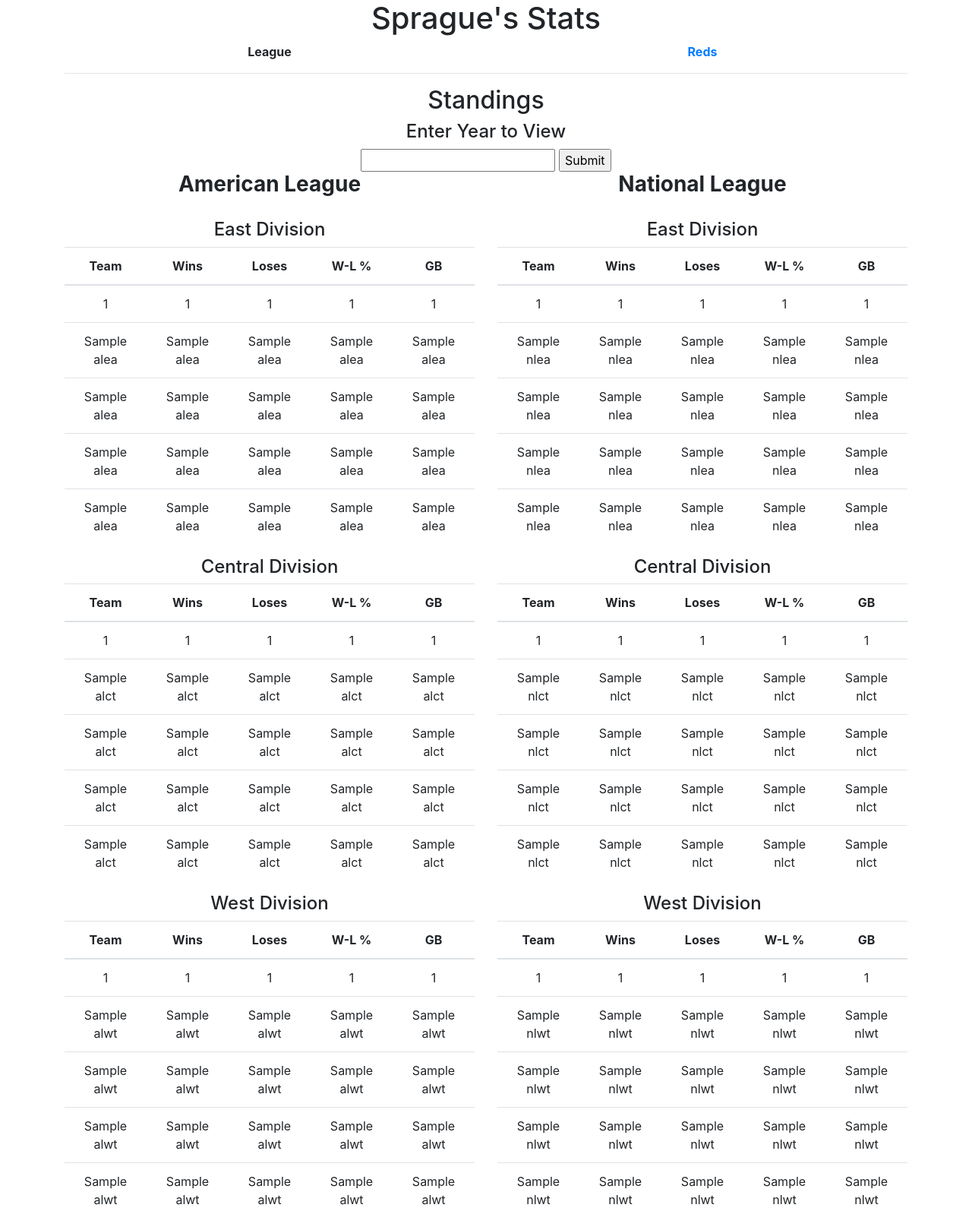
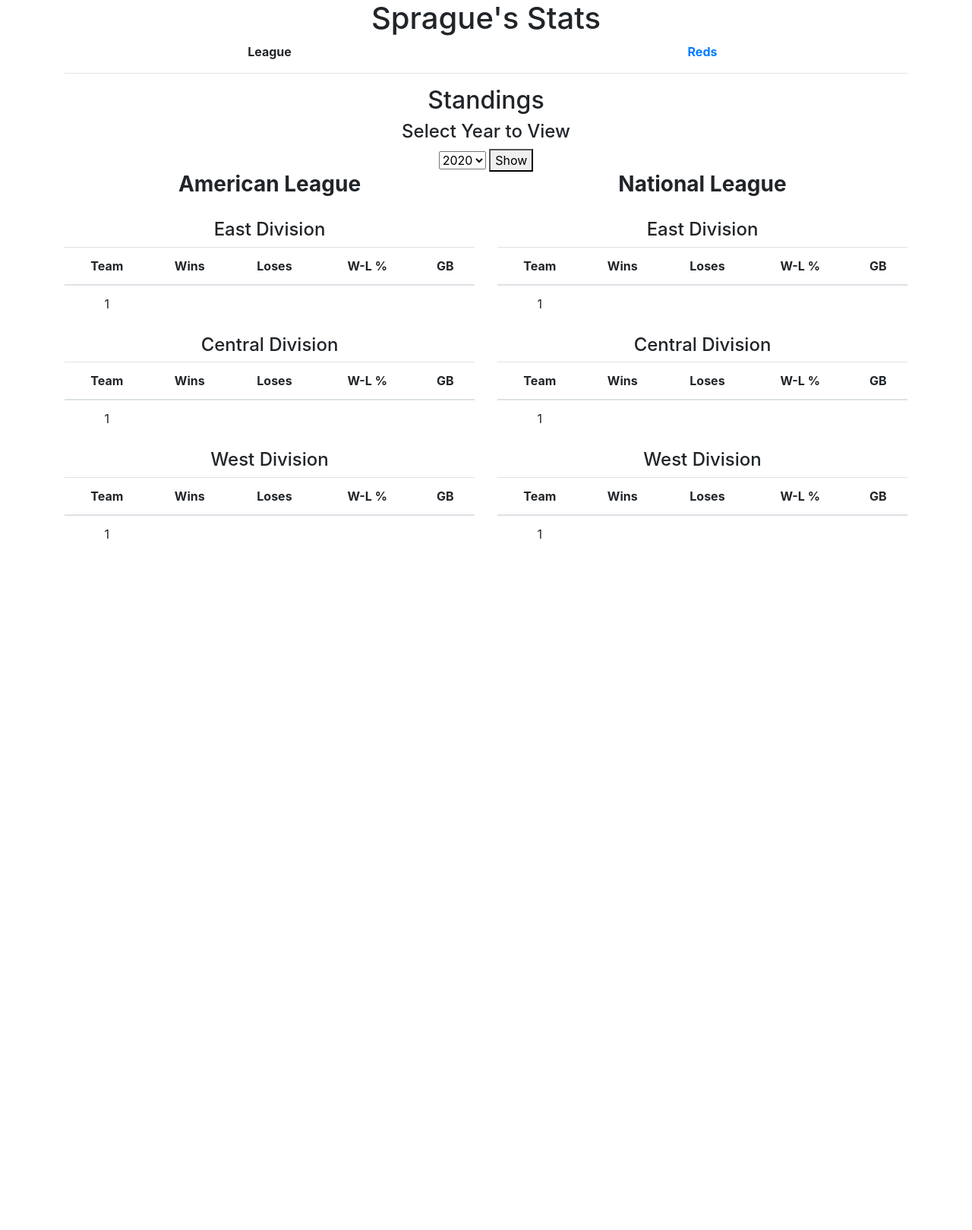
Before and after one commit to z-sprague/Baseball-Statistics, a Flask app: template templates/index.html in a window 1280 px wide. Shown: the top 1619 px of the page at 76% size. After the commit the page ends 709 px from the top, so only its background shows below. Run offline with Flask 2, Linux system fonts and the light colour scheme; the template is opened without the code that fills it: most values are stand-ins (such as "Sample title", 1, 10 or a date in 2020); a map, chart or similar area stays blank; some libraries are stand-ins or nearby versions.

Commit message:
Multiple Improvements
Add the abilty to view records back to 1969.

```diff
--- a/app.py
+++ b/app.py
@@ -1,16 +1,44 @@
 from flask import Flask, render_template, jsonify, request
 from random import sample
-from functions import alea_data, alct_data, alwt_data, nlea_data, nlct_data, nlwt_data
+from functions import get_data
 
 app = Flask(__name__)
 
 
-@app.route('/')
+@app.route('/', methods=['GET'])
 def chart():
-    return render_template('index.html',
-                           alea_data=alea_data, alct_data=alct_data,
-                           nlea_data=nlea_data, nlct_data=nlct_data,
-                           alwt_data=alwt_data, nlwt_data=nlwt_data)
+    alct_data = None
+    nlct_data = None
+    years = []
+    for i in range(2019, 1968, -1):
+        years.append(i)
+    if request.args.get('years') is None:
+        year = 2019
+    else:
+        year = int(request.args.get('years'))
+
+    alea_data = get_data(year, 0)
+
+    if year > 1993:
+        alct_data = get_data(year, 1)
+        alwt_data = get_data(year, 2)
+        nlea_data = get_data(year, 3)
+        nlct_data = get_data(year, 4)
+        nlwt_data = get_data(year, 5)
+    else:
+        alwt_data = get_data(year, 1)
+        nlea_data = get_data(year, 2)
+        nlwt_data = get_data(year, 3)
+
+    # alea_data = alea_stats(year)
+    # alwt_data = alwt_stats(year)
+    # nlea_data = nlea_stats(year)
+    # nlwt_data = nlwt_stats(year)
+
+    return render_template('index.html', years=years, year=year,
+                           alea_data=alea_data, nlea_data=nlea_data,
+                           alwt_data=alwt_data, nlwt_data=nlwt_data,
+                           alct_data=alct_data, nlct_data=nlct_data)
 
 
 @app.route('/data')
--- a/templates/index.html
+++ b/templates/index.html
@@ -6,7 +6,6 @@
 <script src="https://cdnjs.cloudflare.com/ajax/libs/Chart.js/2.7.2/Chart.js"></script>
 <link rel="stylesheet" href="https://stackpath.bootstrapcdn.com/bootstrap/4.4.1/css/bootstrap.min.css"
       integrity="sha384-Vkoo8x4CGsO3+Hhxv8T/Q5PaXtkKtu6ug5TOeNV6gBiFeWPGFN9MuhOf23Q9Ifjh" crossorigin="anonymous">
-<link rel="stylesheet" href="../static/fontawesome.min.css">
 <link rel="stylesheet" href="../static/style.css"/>
 <title>MLB Stats</title>
 </head>
@@ -20,10 +19,15 @@
     <hr>
     <h2 class="text-center">Standings</h2>
     <div class="text-center">
-        <h4>Enter Year to View</h4>
-        <input name="st_input"/>
-        <input type="submit"/>
-
+        <h4>Select Year to View</h4>
+        <form method="get">
+            <select name="years" method="GET" action="/">
+                {% for year in years %}
+                    <option value="{{ year }}" SELECTED>{{ year }}</option>
+                {% endfor %}
+            </select>
+            <button type="submit">Show</button>
+        </form>
     </div>
     <div class="row">
         <div class="col-md-6 text-center">
@@ -40,22 +44,16 @@
                 </tr>
                 </thead>
                 <tbody>
-                {% for i in range(0, 5) %}
-                    {% set j = 0 %}
+                {% for i in range(alea_data|count) %}
                     <tr>
-                        <td>{{ alea_data[j][i] }}</td>
-                        {% set j = j + 1 %}
-                        <td>{{ alea_data[j][i] }}</td>
-                        {% set j = j + 1 %}
-                        <td>{{ alea_data[j][i] }}</td>
-                        {% set j = j + 1 %}
-                        <td>{{ alea_data[j][i] }}</td>
-                        {% set j = j + 1 %}
-                        <td>{{ alea_data[j][i] }}</td>
+                        {% for j in range(alea_data|count) %}
+                            <td>{{ alea_data[i][j] }}</td>
+                        {% endfor %}
                     </tr>
                 {% endfor %}
                 </tbody>
             </table>
+            {% if year > 1993 %}
                 <h4>Central Division</h4>
                 <table class="table" cellpadding="10px">
                     <thead>
@@ -68,22 +66,16 @@
                     </tr>
                     </thead>
                     <tbody>
-                {% for i in range(0, 5) %}
-                    {% set j = 0 %}
+                    {% for i in range(alct_data|count) %}
                         <tr>
-                        <td>{{ alct_data[j][i] }}</td>
-                        {% set j = j + 1 %}
-                        <td>{{ alct_data[j][i] }}</td>
-                        {% set j = j + 1 %}
-                        <td>{{ alct_data[j][i] }}</td>
-                        {% set j = j + 1 %}
-                        <td>{{ alct_data[j][i] }}</td>
-                        {% set j = j + 1 %}
-                        <td>{{ alct_data[j][i] }}</td>
+                            {% for j in range(alct_data|count) %}
+                                <td>{{ alct_data[i][j] }}</td>
+                            {% endfor %}
                         </tr>
                     {% endfor %}
                     </tbody>
                 </table>
+            {% endif %}
             <h4>West Division</h4>
             <table class="table" cellpadding="10px">
                 <thead>
@@ -96,18 +88,11 @@
                 </tr>
                 </thead>
                 <tbody>
-                {% for i in range(0, 5) %}
-                    {% set j = 0 %}
+                {% for i in range(alwt_data|count) %}
                     <tr>
-                        <td>{{ alwt_data[j][i] }}</td>
-                        {% set j = j + 1 %}
-                        <td>{{ alwt_data[j][i] }}</td>
-                        {% set j = j + 1 %}
-                        <td>{{ alwt_data[j][i] }}</td>
-                        {% set j = j + 1 %}
-                        <td>{{ alwt_data[j][i] }}</td>
-                        {% set j = j + 1 %}
-                        <td>{{ alwt_data[j][i] }}</td>
+                        {% for j in range(alwt_data|count) %}
+                            <td>{{ alwt_data[i][j] }}</td>
+                        {% endfor %}
                     </tr>
                 {% endfor %}
                 </tbody>
@@ -129,22 +114,16 @@
                 </tr>
                 </thead>
                 <tbody>
-                {% for i in range(0, 5) %}
-                    {% set j = 0 %}
+                {% for i in range(nlea_data|count) %}
                     <tr>
-                        <td>{{ nlea_data[j][i] }}</td>
-                        {% set j = j + 1 %}
-                        <td>{{ nlea_data[j][i] }}</td>
-                        {% set j = j + 1 %}
-                        <td>{{ nlea_data[j][i] }}</td>
-                        {% set j = j + 1 %}
-                        <td>{{ nlea_data[j][i] }}</td>
-                        {% set j = j + 1 %}
-                        <td>{{ nlea_data[j][i] }}</td>
+                        {% for j in range(nlea_data|count) %}
+                            <td>{{ nlea_data[i][j] }}</td>
+                        {% endfor %}
                     </tr>
                 {% endfor %}
                 </tbody>
             </table>
+            {% if year > 1993 %}
                 <h4>Central Division</h4>
                 <table class="table" cellpadding="10px">
                     <thead>
@@ -157,22 +136,16 @@
                     </tr>
                     </thead>
                     <tbody>
-                {% for i in range(0, 5) %}
-                    {% set j = 0 %}
+                    {% for i in range(nlct_data|count) %}
                         <tr>
-                        <td>{{ nlct_data[j][i] }}</td>
-                        {% set j = j + 1 %}
-                        <td>{{ nlct_data[j][i] }}</td>
-                        {% set j = j + 1 %}
-                        <td>{{ nlct_data[j][i] }}</td>
-                        {% set j = j + 1 %}
-                        <td>{{ nlct_data[j][i] }}</td>
-                        {% set j = j + 1 %}
-                        <td>{{ nlct_data[j][i] }}</td>
+                            {% for j in range(nlct_data|count) %}
+                                <td>{{ nlct_data[i][j] }}</td>
+                            {% endfor %}
                         </tr>
                     {% endfor %}
                     </tbody>
                 </table>
+            {% endif %}
             <h4>West Division</h4>
             <table class="table" cellpadding="10px">
                 <thead>
@@ -185,22 +158,16 @@
                 </tr>
                 </thead>
                 <tbody>
-                {% for i in range(0, 5) %}
-                    {% set j = 0 %}
+                {% for i in range(nlwt_data|count) %}
                     <tr>
-                        <td>{{ nlwt_data[j][i] }}</td>
-                        {% set j = j + 1 %}
-                        <td>{{ nlwt_data[j][i] }}</td>
-                        {% set j = j + 1 %}
-                        <td>{{ nlwt_data[j][i] }}</td>
-                        {% set j = j + 1 %}
-                        <td>{{ nlwt_data[j][i] }}</td>
-                        {% set j = j + 1 %}
-                        <td>{{ nlwt_data[j][i] }}</td>
+                        {% for j in range(nlwt_data|count) %}
+                            <td>{{ nlwt_data[i][j] }}</td>
+                        {% endfor %}
                     </tr>
                 {% endfor %}
                 </tbody>
             </table>
+
         </div>
     </div>
     <!-- End National League -->
@@ -258,8 +225,6 @@
         });
 
     });
-
-
 </script>
 -->
 </body>
```
Also changed, not shown: functions.py (+5 -72 lines). Lines whose indentation alone changed are shown as unchanged.
